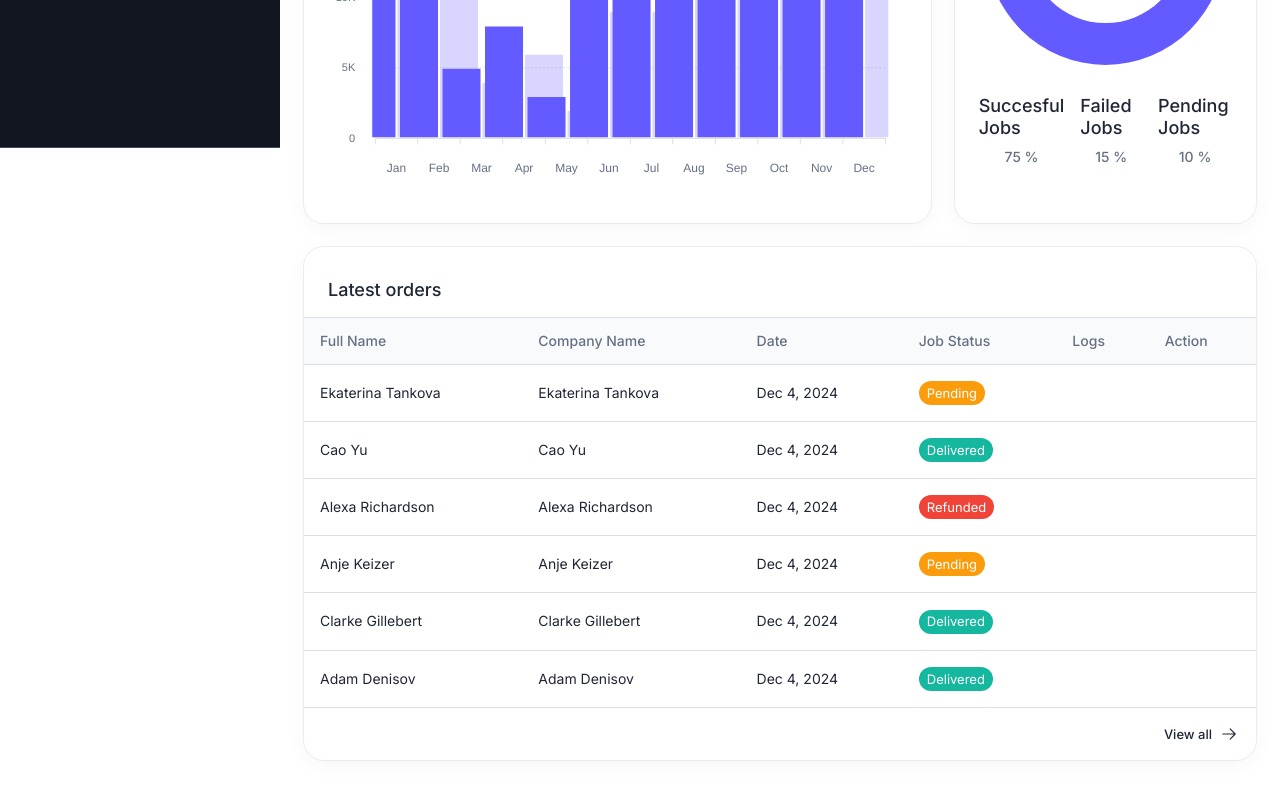
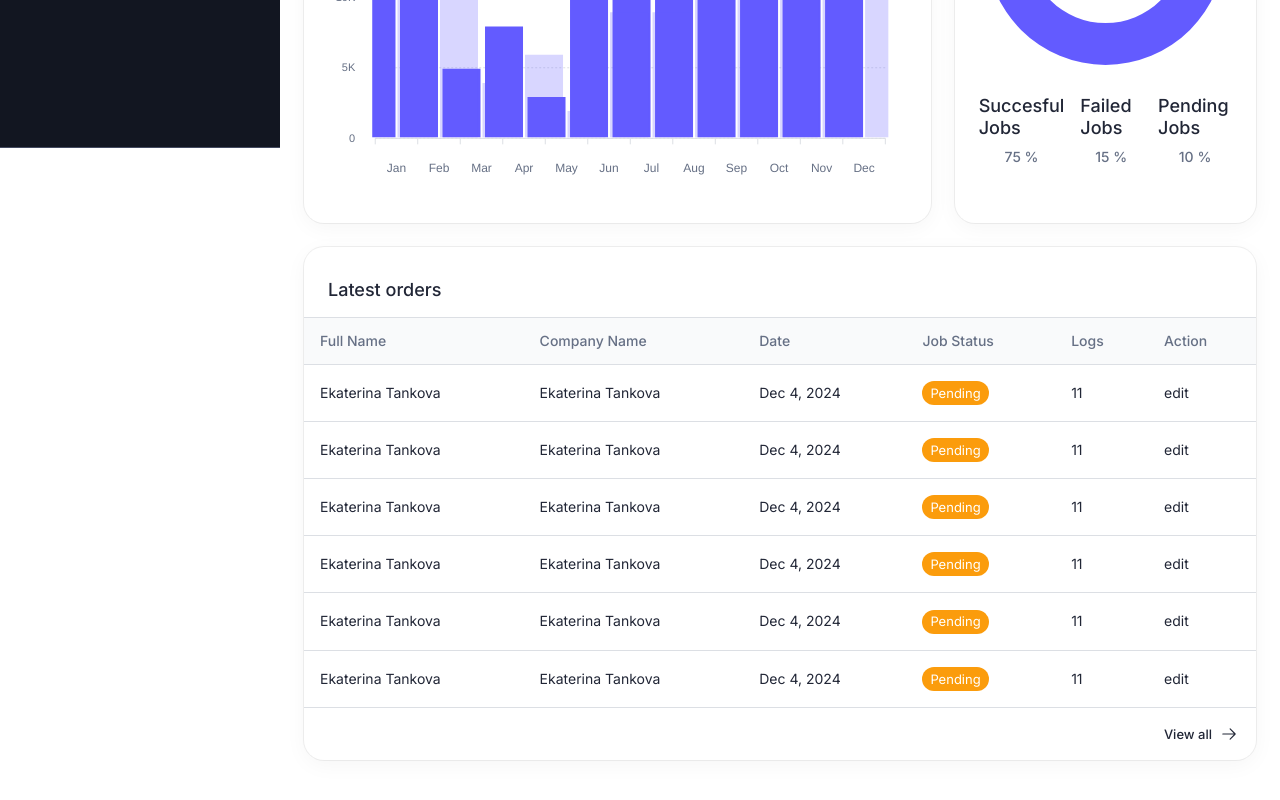
Before and after one commit to mian-wahab/toplinefront, a Next.js app: page /dashboard in a window 1280 px wide. Shown: the part 652-1452 px from the top of the page. Built offline with nearby package versions, Linux system fonts and the light colour scheme; no server answers; sample sign-in values are in the browser's storage.

Commit message:
apagechange

```diff
--- a/src/app/dashboard/page.tsx
+++ b/src/app/dashboard/page.tsx
@@ -84,45 +84,63 @@ export default function Page(): React.JSX.Element {
           orders={[
             {
               id: 'ORD-007',
+  customer: { name: 'Ekaterina Tankova' },
+  customercompany: { companyname: 'Ekaterina Tankova' },
+  amount: 30.5,
+  status: 'pending',
+  logs: '11',
+  createdAt: dayjs().subtract(10, 'minutes').toDate(),
+  action: 'edit',
+            },
+            {
+              id: 'ORD-007',
               customer: { name: 'Ekaterina Tankova' },
+              customercompany: { companyname: 'Ekaterina Tankova' },
               amount: 30.5,
               status: 'pending',
+              logs: '11',
               createdAt: dayjs().subtract(10, 'minutes').toDate(),
+              action: 'edit',
             },
             {
-              id: 'ORD-006',
-              customer: { name: 'Cao Yu' },
-              amount: 25.1,
-              status: 'delivered',
-              createdAt: dayjs().subtract(10, 'minutes').toDate(),
+              id: 'ORD-007',
+  customer: { name: 'Ekaterina Tankova' },
+  customercompany: { companyname: 'Ekaterina Tankova' },
+  amount: 30.5,
+  status: 'pending',
+  logs: '11',
+  createdAt: dayjs().subtract(10, 'minutes').toDate(),
+  action: 'edit',
             },
             {
-              id: 'ORD-004',
-              customer: { name: 'Alexa Richardson' },
-              amount: 10.99,
-              status: 'refunded',
-              createdAt: dayjs().subtract(10, 'minutes').toDate(),
+              id: 'ORD-007',
+  customer: { name: 'Ekaterina Tankova' },
+  customercompany: { companyname: 'Ekaterina Tankova' },
+  amount: 30.5,
+  status: 'pending',
+  logs: '11',
+  createdAt: dayjs().subtract(10, 'minutes').toDate(),
+  action: 'edit',
             },
             {
-              id: 'ORD-003',
-              customer: { name: 'Anje Keizer' },
-              amount: 96.43,
+              id: 'ORD-007',
+              customer: { name: 'Ekaterina Tankova' },
+              customercompany: { companyname: 'Ekaterina Tankova' },
+              amount: 30.5,
               status: 'pending',
+              logs: '11',
               createdAt: dayjs().subtract(10, 'minutes').toDate(),
+              action: 'edit',
             },
             {
-              id: 'ORD-002',
-              customer: { name: 'Clarke Gillebert' },
-              amount: 32.54,
-              status: 'delivered',
+              id: 'ORD-007',
+              customer: { name: 'Ekaterina Tankova' },
+              customercompany: { companyname: 'Ekaterina Tankova' },
+              amount: 30.5,
+              status: 'pending',
+              logs: '11',
               createdAt: dayjs().subtract(10, 'minutes').toDate(),
-            },
-            {
-              id: 'ORD-001',
-              customer: { name: 'Adam Denisov' },
-              amount: 16.76,
-              status: 'delivered',
-              createdAt: dayjs().subtract(10, 'minutes').toDate(),
+              action: 'edit',
             },
           ]}
           sx={{ height: '100%' }}
```
